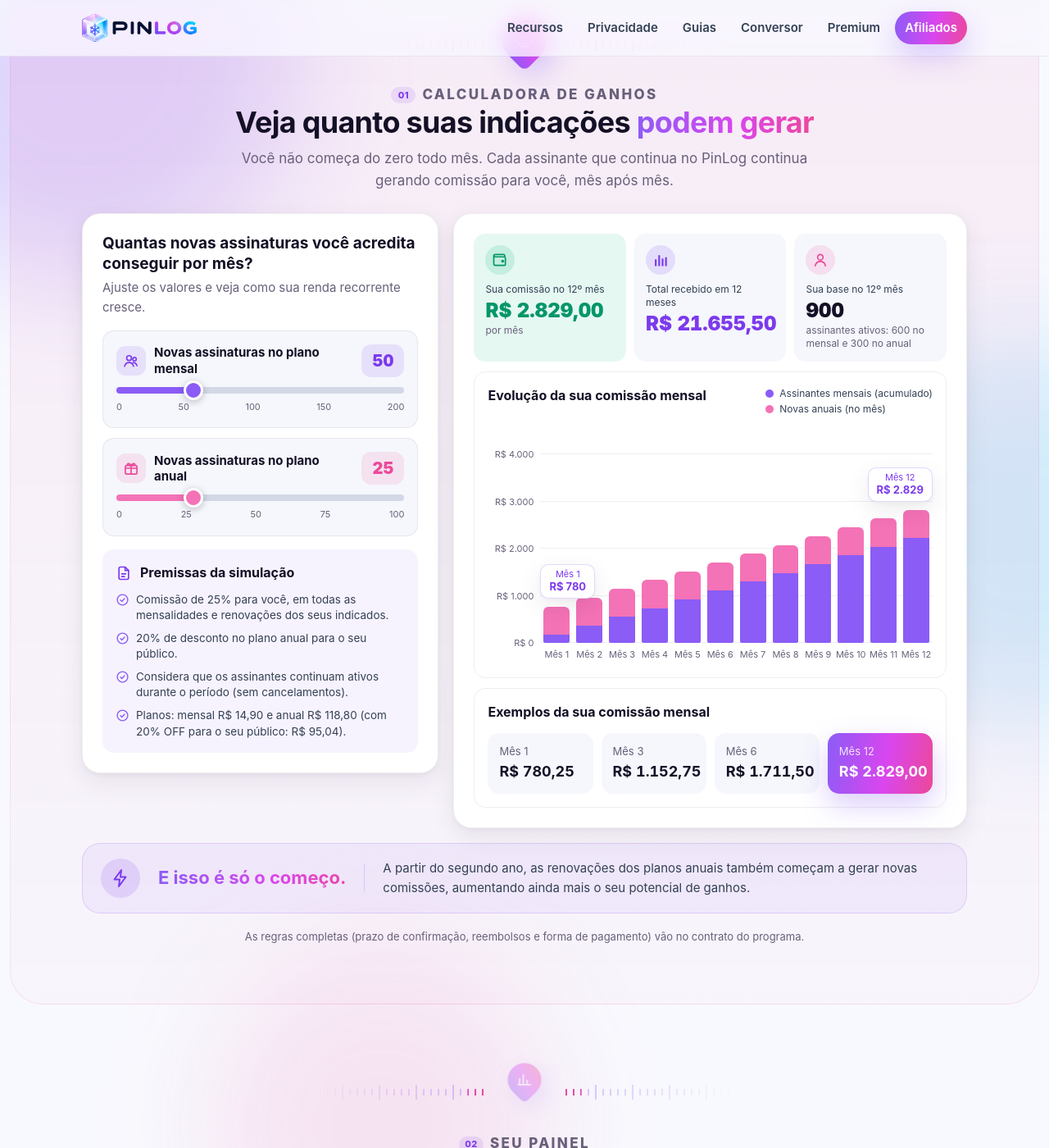
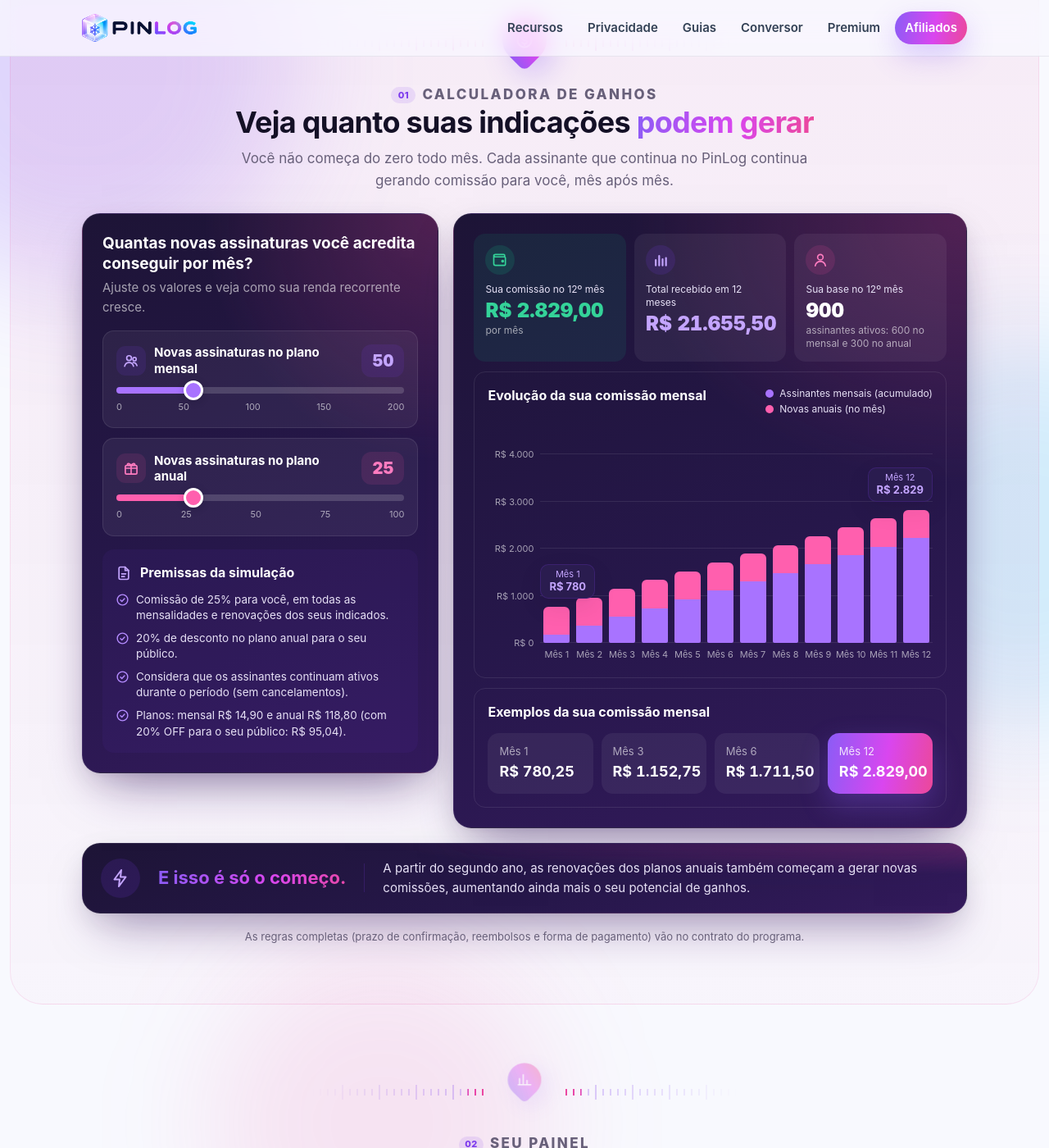
Before and after one commit to klvnblst/pinlog-site, a Jekyll site: the page built from afiliados.html, in a window 1280 px wide and 1400 px high, scrolled down 910 px. Shown: the whole window at 82% size. Built offline with Jekyll 4.4.1, drawn with Linux system fonts in a browser that asks for light colours.

Commit message:
Afiliados: calculadora de ganhos no mesmo visual escuro do painel

```diff
--- a/assets/css/site.css
+++ b/assets/css/site.css
@@ -2772,6 +2772,33 @@ a:hover {
   color: var(--text-2);
 }
 
+/* Calculadora no mesmo visual escuro do painel do afiliado: troca as cores só dentro dela */
+.calc-grid,
+.calc-foot {
+  --text: #ffffff;
+  --text-2: #e6e0f5;
+  --muted: rgba(255, 255, 255, 0.6);
+  --card: #2a1c4f;
+  --card-soft: rgba(255, 255, 255, 0.06);
+  --border: rgba(255, 255, 255, 0.16);
+  --border-soft: rgba(255, 255, 255, 0.09);
+  --primary: #c4a5ff;
+  --primary-bright: #b48bff;
+  --magenta: #ff7cc0;
+  --mint: #34d399;
+  --calc-m: #a873ff;
+  --calc-a: #ff5fae;
+  color: var(--text);
+}
+
+.calc-panel,
+.calc-foot {
+  background: radial-gradient(120% 80% at 100% 0%, rgba(236, 72, 153, 0.24), transparent 55%),
+    linear-gradient(160deg, #1d1436 0%, #26174a 55%, #331a5c 100%);
+  border: 1px solid rgba(255, 255, 255, 0.08);
+  box-shadow: 0 30px 60px -24px rgba(49, 18, 94, 0.55), var(--shadow);
+}
+
 @media (max-width: 1000px) {
   .calc-grid {
     grid-template-columns: minmax(0, 1fr);
```
